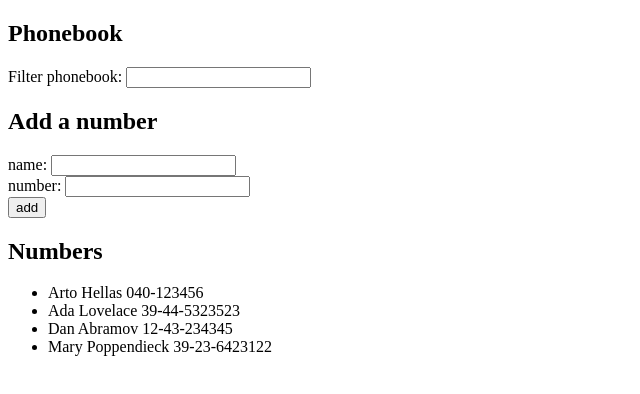
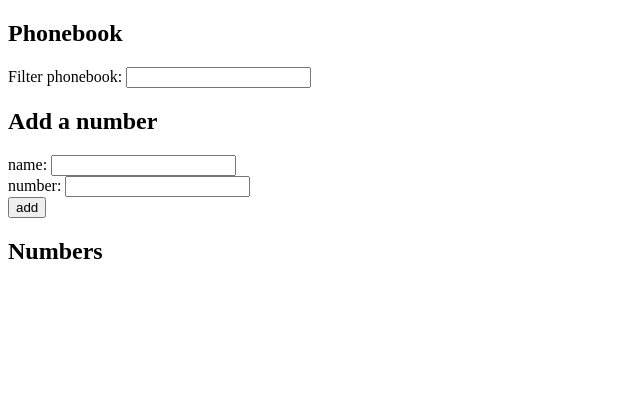
Before and after one commit to juleshwar/fullstackopen, a React (Create React App) app in the folder part2/phonebook/: page / in a window 1280 px wide. Shown: the top 394 px of the page, without its empty margins (0-640 px from the left). Built offline with nearby package versions, Linux system fonts and the light colour scheme.

Commit message:
Moved coomparison as a general func

```diff
--- a/part2/phonebook/src/App.js
+++ b/part2/phonebook/src/App.js
@@ -33,6 +33,10 @@ const App = () => {
         setNewNumber(event.target.value);
     }
 
+    function doesStringInclude(base, test) {
+        base.toLowerCase().includes(test)
+    }
+
     return (
         <div>
             <h2>Phonebook</h2>
@@ -53,7 +57,7 @@ const App = () => {
             <ul>
                 {
                     persons
-                        .filter(person => person.name.toLowerCase().includes(filterValue))
+                        .filter(person => doesStringInclude(person.name, filterValue))
                         .map((person, index) =>
                             <li key={person.name + index}>{person.name} {person.number}</li>
                         )
```
